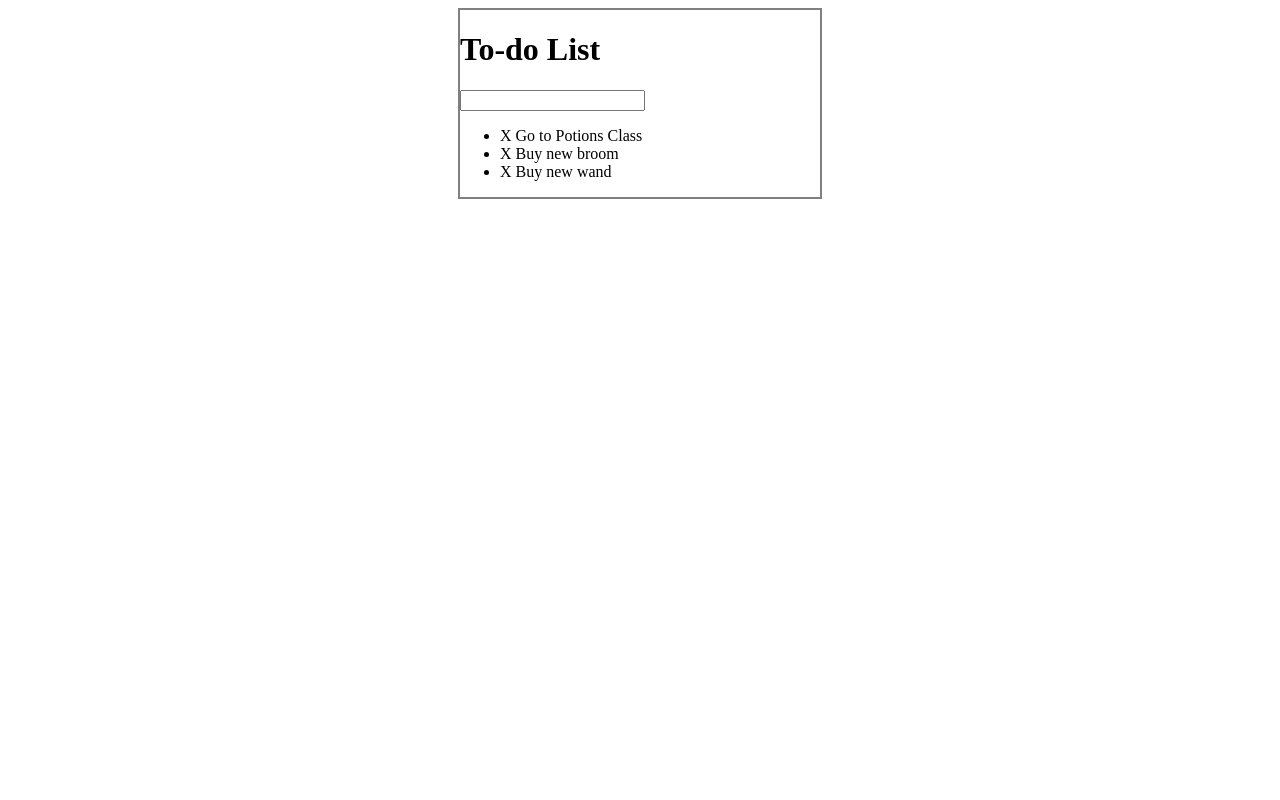
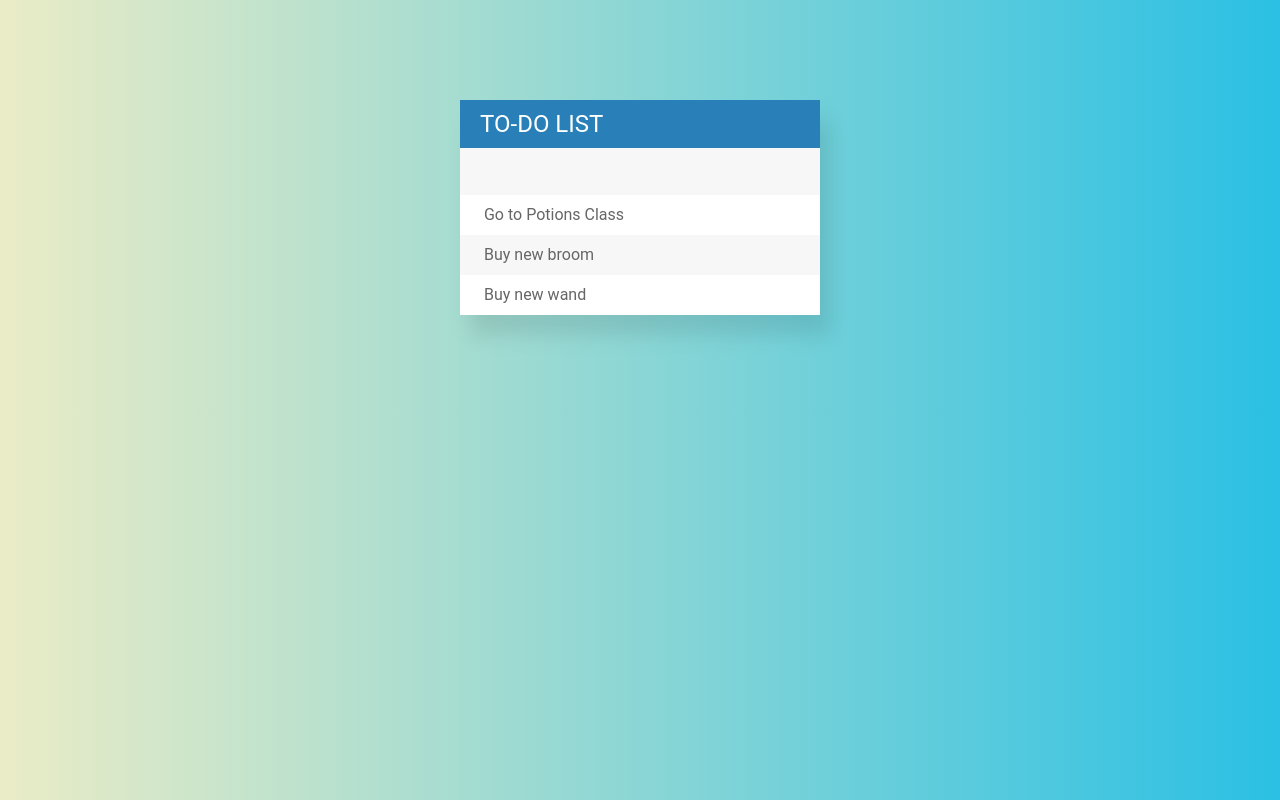
Before and after one commit to Liam1809/todoListProject, a plain HTML site: page index.html in a window 1280 px wide. Drawn offline with Linux system fonts and the light colour scheme.

Commit message:
Styling todoList

```diff
--- a/assets/css/todo.css
+++ b/assets/css/todo.css
@@ -1,7 +1,83 @@
+body {
+	background: #2BC0E4;  /* fallback for old browsers */
+    background: -webkit-linear-gradient(to right, #EAECC6, #2BC0E4);  /* Chrome 10-25, Safari 5.1-6 */
+    background: linear-gradient(to right, #EAECC6, #2BC0E4); /* W3C, IE 10+/ Edge, Firefox 16+, Chrome 26+, Opera 12+, Safari 7+ */
+	font-family: 'Roboto', sans-serif;
+}
+
+h1 {
+	background: #2980b9;
+	color: white;
+	padding: 10px 20px;
+	text-transform: uppercase;
+	font-size: 24px;
+	font-weight: normal;
+	margin: 0;
+}
+
+input {
+	background-color: #f7f7f7;
+	color: #2980b9;
+	font-size: 18px;
+	width: 100%;
+	box-sizing: border-box;
+	padding: 13px 13px 13px 20px;
+	border: none;
+}
+
+input:focus {
+	background: #fff;
+	outline: none;
+	border: 3px solid #2980b9;
+}
+
+span {
+	background: #e74c3c;
+	height: 100%;
+	width: 0;
+	margin-right: 20px;
+	text-align: center;
+	color: white;
+	display: inline-block;
+	transition: 0.2s linear;
+	opacity: 0;
+}
+
+li:hover span {
+	width: 40px;
+	opacity: 1.0;
+}
+
+ul {
+	list-style: none;
+	margin: 0;
+	padding: 0;
+}
+
+li {
+	background: white;
+	height: 100%;
+	line-height: 40px;
+	color: #666;
+}
+
+li:nth-child(2n) {
+	background: #f7f7f7;
+}
+
+.selected {
+	display: none;
+}
+
+.fa-pencil-alt {
+	float: right;
+}
+
 #container {
-	border: 2px solid gray;
+	background: #f7f7f7;
 	width: 360px;
-	margin: 0 auto;
+	margin: 100px auto;
+	box-shadow: 10px 20px 20px rgb(0, 0, 0, 0.1);
 }
 
 .strike-through {
```
